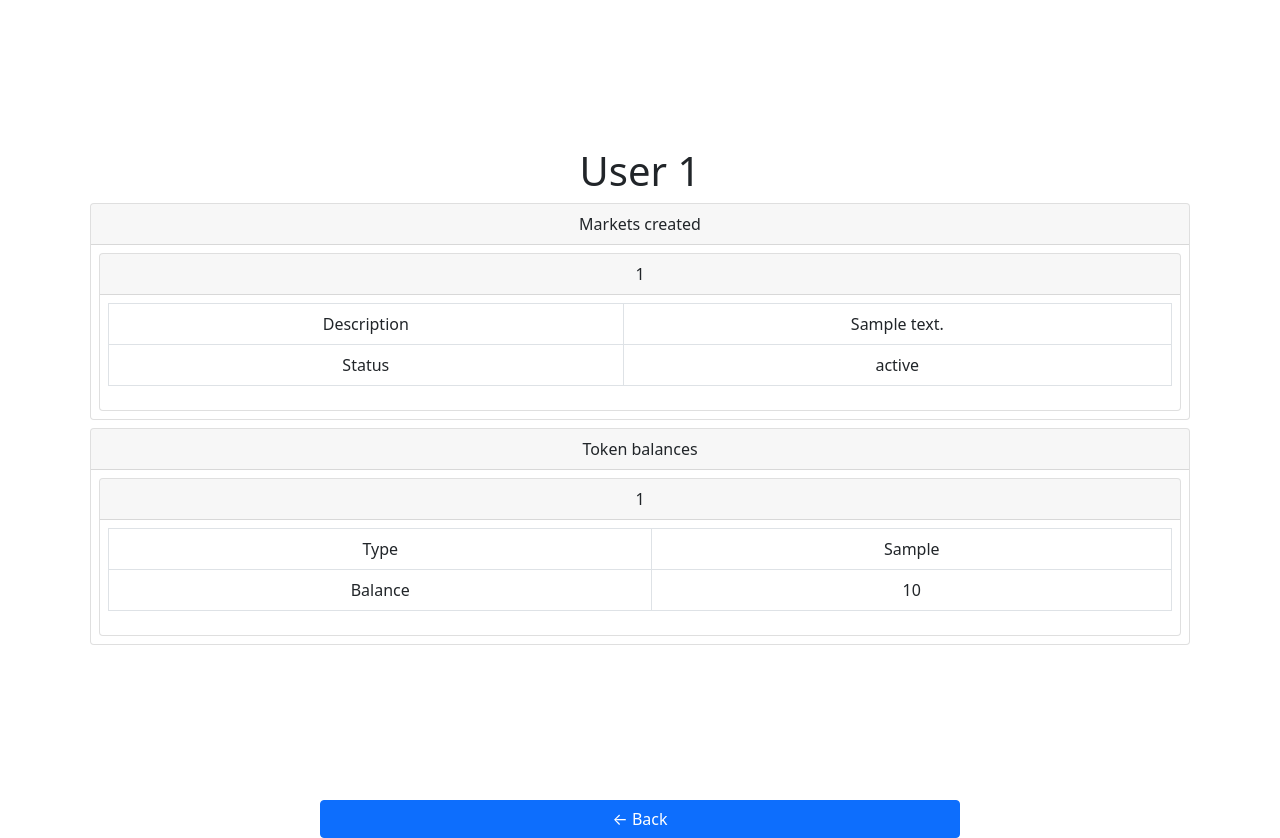
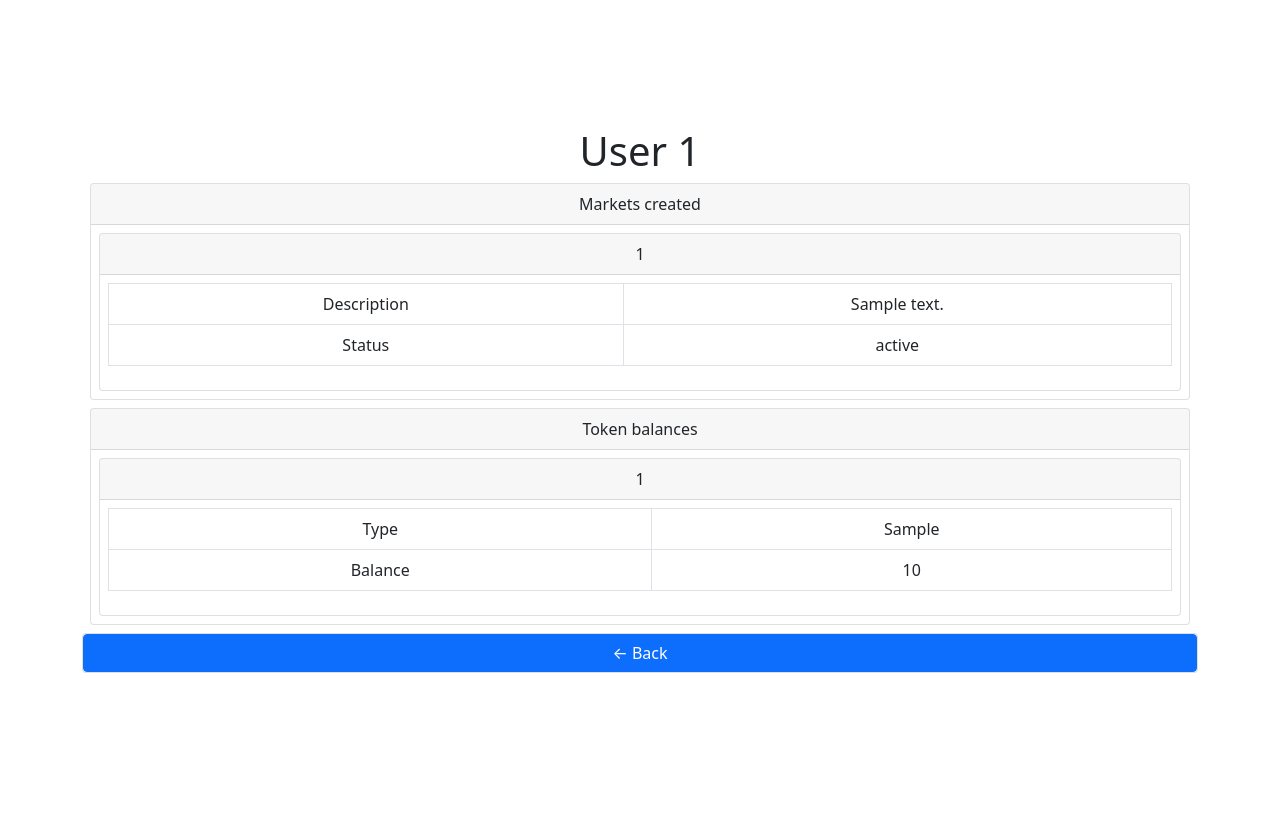
Before and after one commit to QEDK/swagur, a Django app: template swagur/augur/templates/augur/user.html in a window 1280 px wide. After the commit the page ends 673 px from the top, so only its background shows below. Run offline with Django 3.2, Linux system fonts and the light colour scheme; the template is opened without the code that fills it: most values are stand-ins (such as "Sample title", 1, 10 or a date in 2020).

Commit message:
:new: Add back buttons for seamless experience

```diff
--- a/swagur/augur/templates/augur/user.html
+++ b/swagur/augur/templates/augur/user.html
@@ -69,13 +69,13 @@
           </div>
           {% endfor %}
         </div>
+        {% else %}
+          <h1>User not found</h1>
+        {% endif %}
+        <div class="d-grid card">
+          <button class="btn btn-primary" type="button" onclick="window.history.back()">← Back</button>
+        </div>
       </div>
-      {% else %}
-      <h1>User not found</h1>
-      {% endif %}
-    </div>
-    <div class="d-grid col-6 mx-auto">
-        <button class="btn btn-primary" type="button" onclick="window.history.back()">← Back</button>
     </div>
   </body>
 </html>
```
Also changed, not shown: swagur/augur/templates/augur/market.html (+6 -3 lines).
